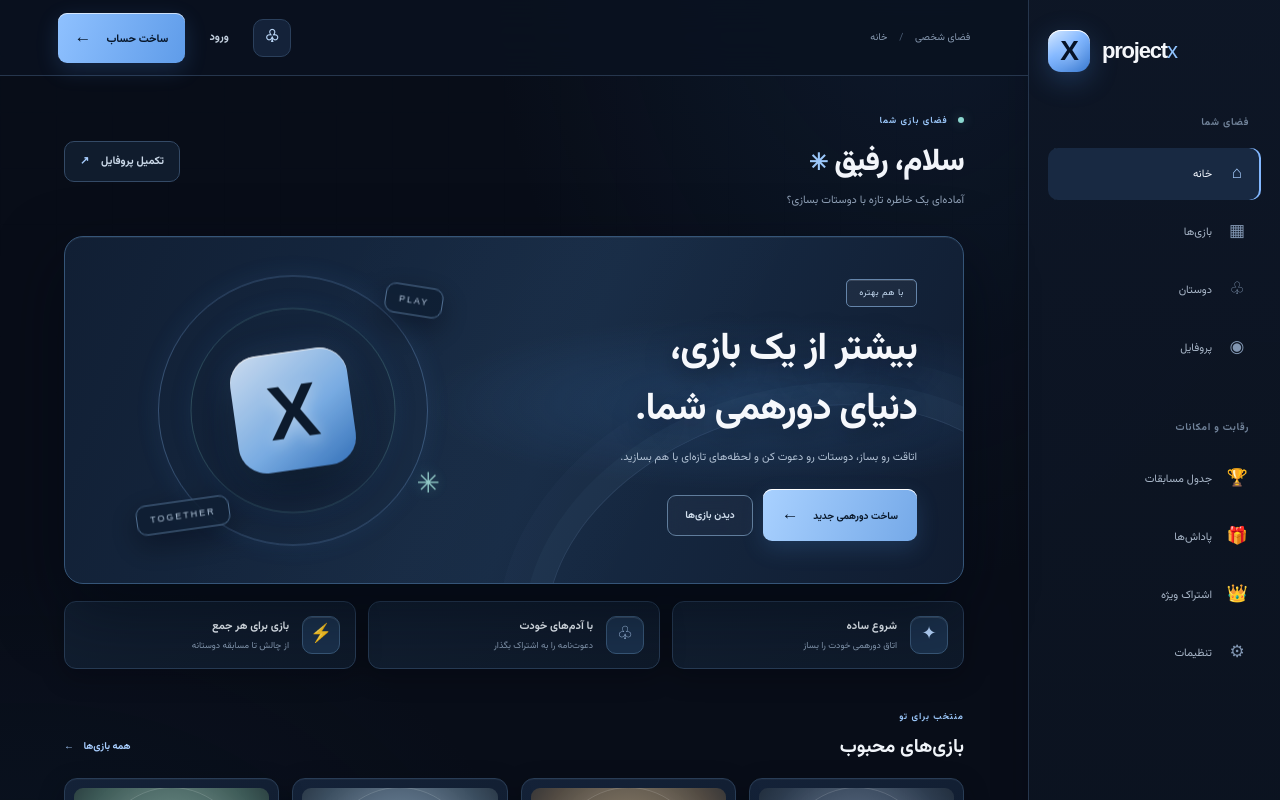
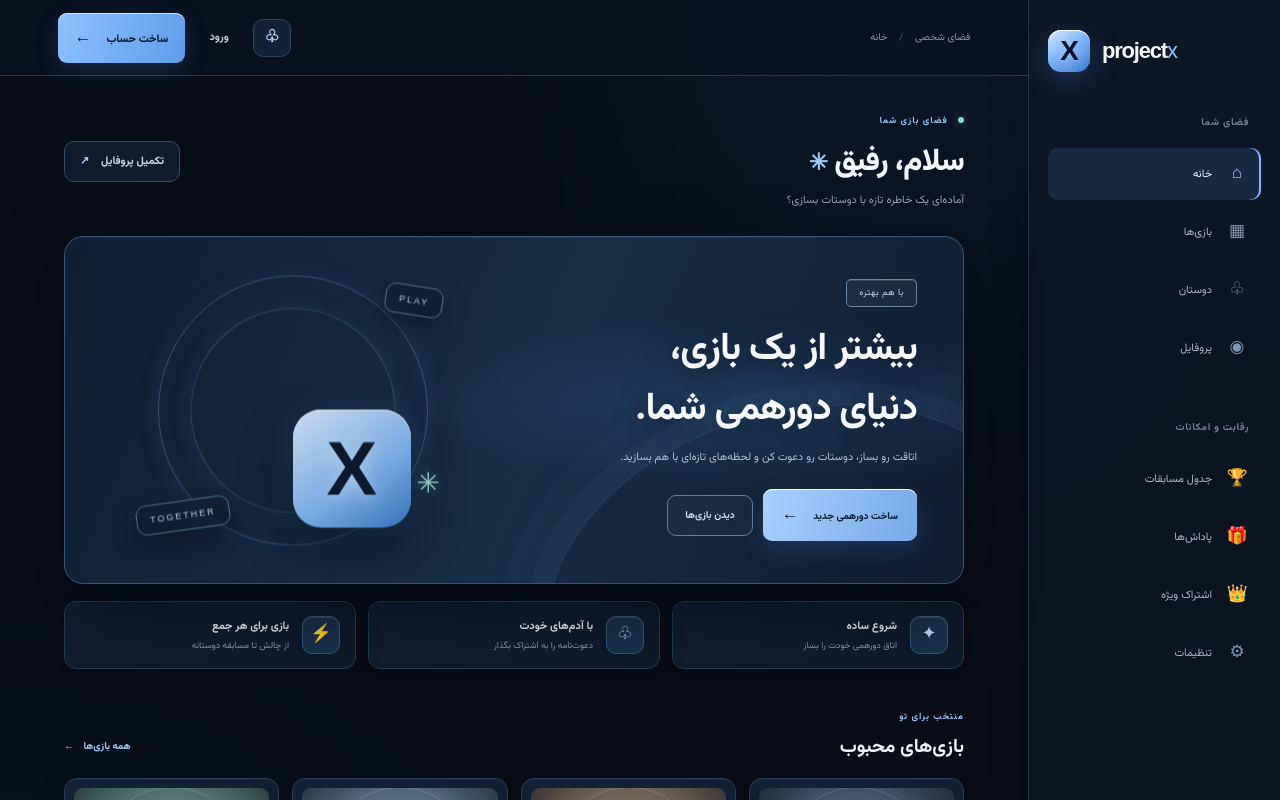
Before and after one commit to shrkoo/project-x-preview., a Next.js app: page / in a window 1280 px wide. Shown: the top 800 px of the page. Built offline with nearby package versions, Linux system fonts and the light colour scheme.

Commit message:
Add subtle motion and spatial depth to Project X interface

```diff
--- a/app/globals.css
+++ b/app/globals.css
@@ -608,3 +608,17 @@ button:focus-visible,input:focus-visible{outline:2px solid #8fc1ff;outline-offse
  .premium-card{padding:20px}
  .settings-card{padding:6px 14px}
 }
+
+
+/* Subtle spatial depth and motion — reduced-motion safe */
+@keyframes px-float{0%,100%{transform:translateY(0)}50%{transform:translateY(-7px)}}
+@keyframes px-orbit{from{transform:translate(-50%,-50%) rotate(0deg)}to{transform:translate(-50%,-50%) rotate(360deg)}}
+@keyframes px-enter{from{opacity:0;transform:translateY(9px)}to{opacity:1;transform:translateY(0)}}
+.hero-banner{animation:px-enter .65s cubic-bezier(.2,.7,.2,1) both}
+.art-center{animation:px-float 5s ease-in-out infinite}
+.ring-b{animation:px-orbit 36s linear infinite}
+.feature-pill,.game-card,.panel-card,.reward-card,.premium-card{transition:transform .22s ease,border-color .22s ease,box-shadow .22s ease}
+.feature-pill:hover,.reward-card:hover{transform:translateY(-2px);border-color:#52749a;box-shadow:0 13px 28px #02071180}
+@media(prefers-reduced-motion:reduce){
+ *,*:before,*:after{animation-duration:.01ms!important;animation-iteration-count:1!important;scroll-behavior:auto!important;transition-duration:.01ms!important}
+}
```
